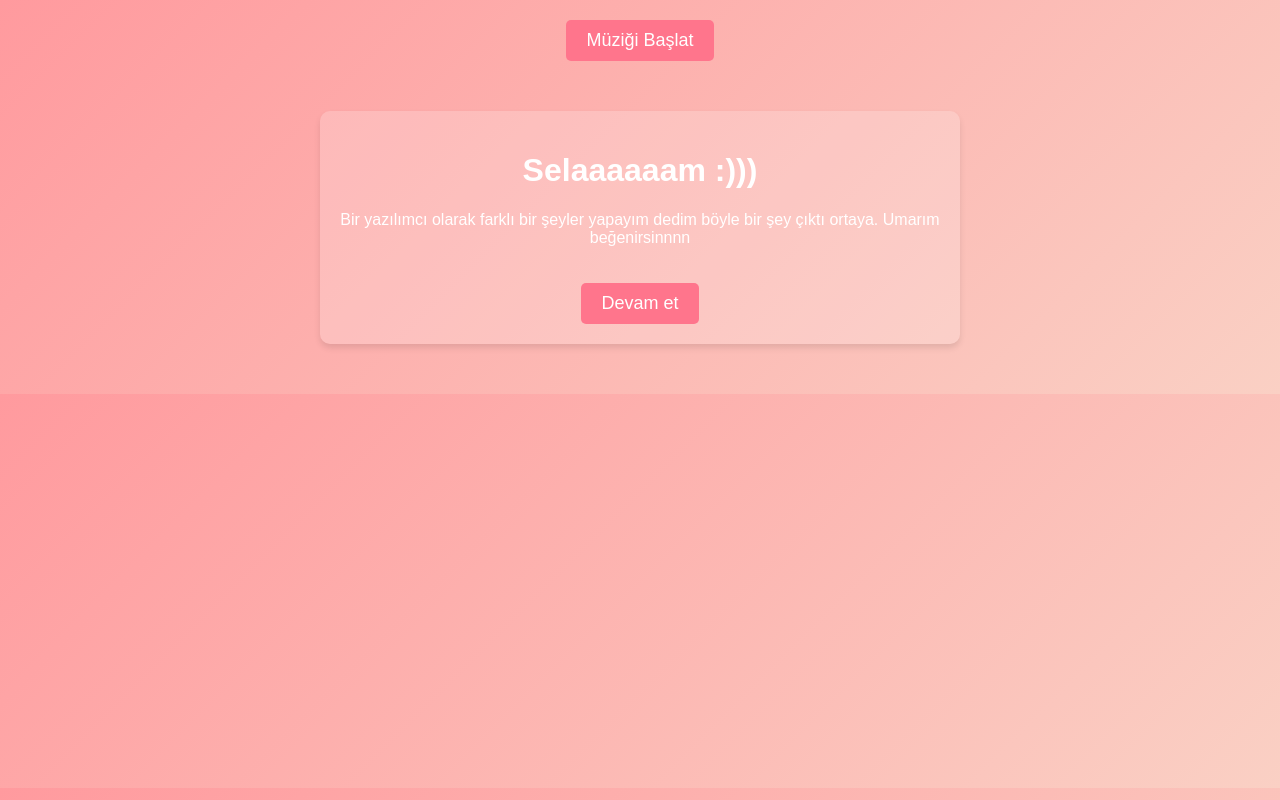
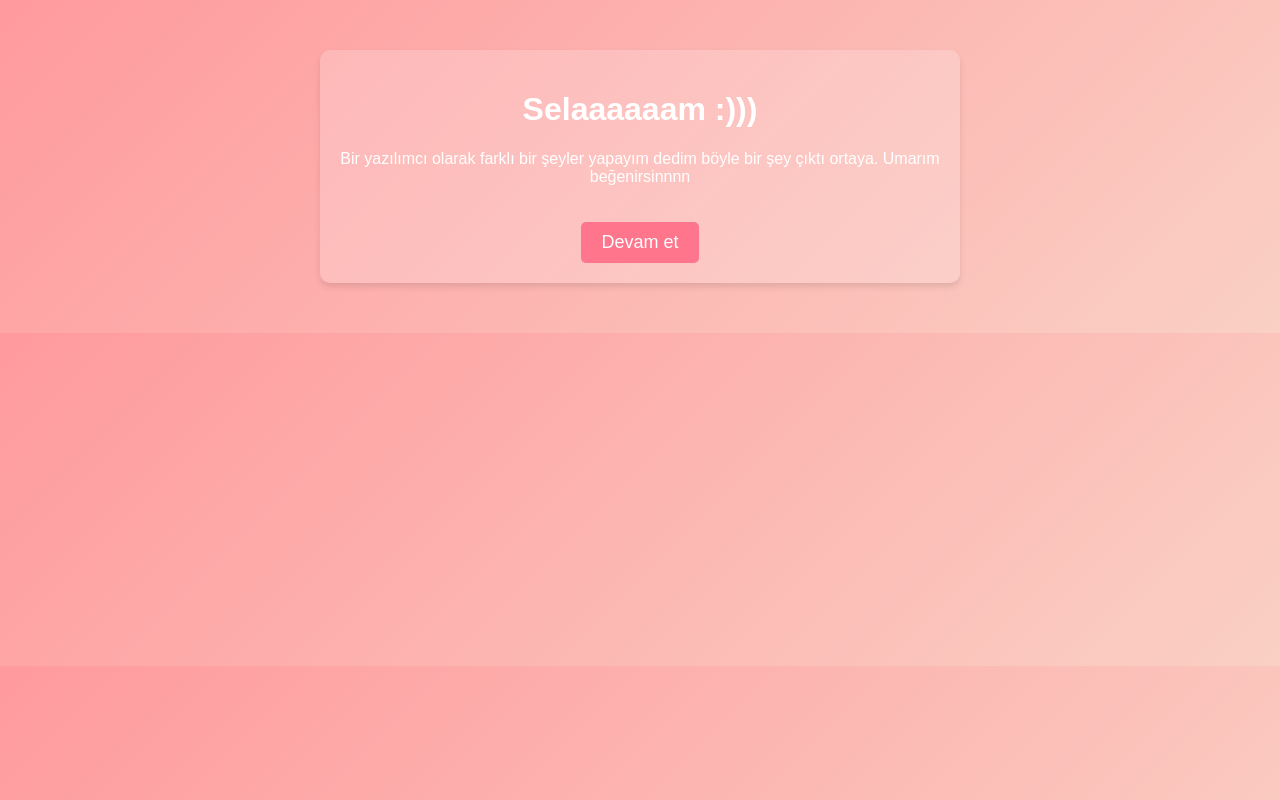
Before and after one commit to erennbaspinar/valentine, a plain HTML site: page index.html in a window 1280 px wide. Drawn offline with Linux system fonts and the light colour scheme.

Commit message:
Update index.html

```diff
--- a/index.html
+++ b/index.html
@@ -98,8 +98,6 @@
       <source src="music.mp3" type="audio/mp3">
       Tarayıcınız ses dosyasını desteklemiyor.
     </audio>
-    <!-- Müzik başlatma butonu -->
-    <button onclick="startMusic()">Müziği Başlat</button>
     <div class="container">
       <div id="page1" class="page active">
         <h1>Selaaaaaam :)))</h1>
```
